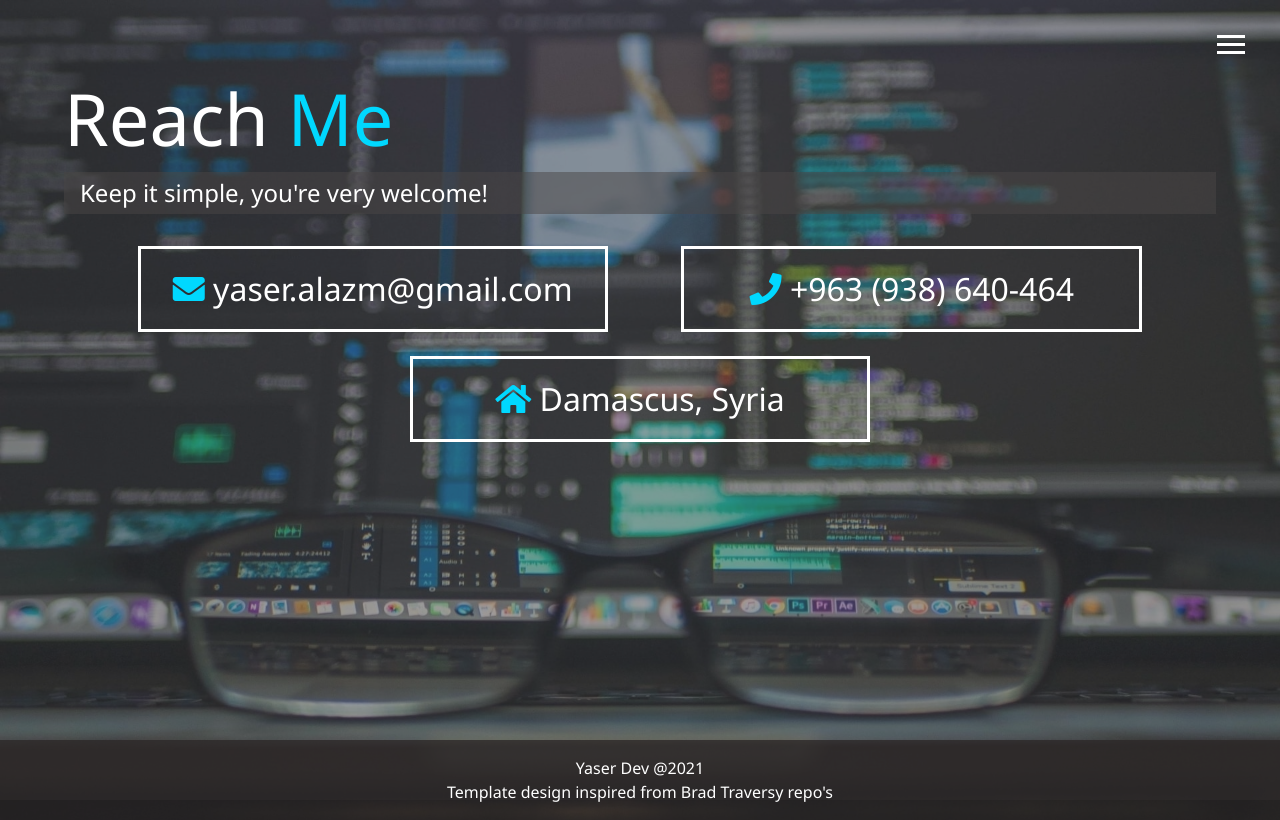
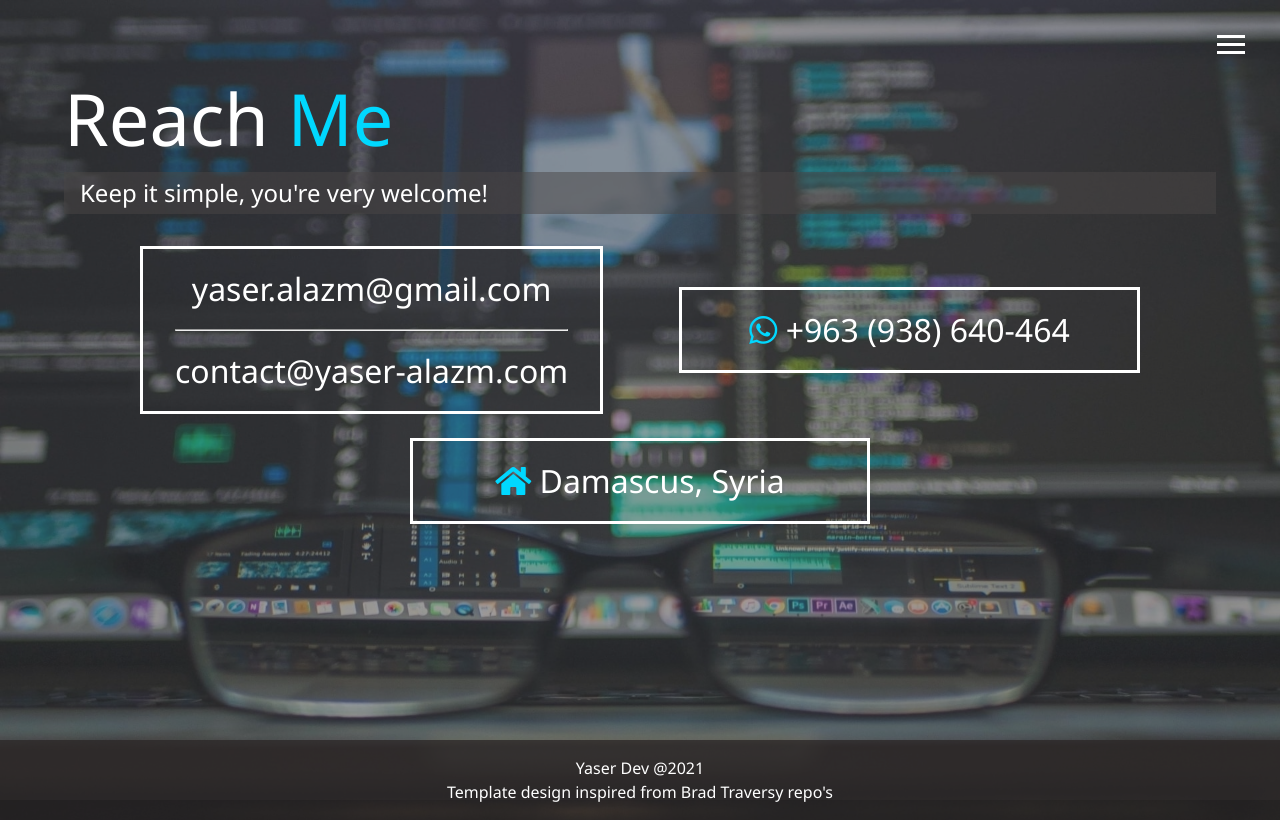
Before and after one commit to yaser-alazm/portfolio-new, a website: page dist/contact.html in a window 1280 px wide. Drawn offline with Linux system fonts and the light colour scheme.

Commit message:
add another personal contact email

```diff
--- a/dist/contact.html
+++ b/dist/contact.html
@@ -49,12 +49,14 @@
       <div class="contact">
         <div class="boxes">
           <div class="box">
-            <span class="text-secondary"> <i class="fas fa-envelope"></i></span>
-            yaser.alazm@gmail.com
+            <!-- <span class="text-secondary"> <i class="fas fa-envelope"></i></span><br> -->
+            <a href="mailto:yaser.alazm@gmail.com">yaser.alazm@gmail.com</a>
+            <hr>
+            <a href="mailto:contact@yaser-alazm.com">contact@yaser-alazm.com</a>
           </div>
           <div class="box">
-            <span class="text-secondary"> <i class="fas fa-phone"></i></span>
-            +963 (938) 640-464
+            <span class="text-secondary"> <i class="fab fa-whatsapp"></i></span>
+            <a href="tel:00963938640464">+963 (938) 640-464</a>
           </div>
           <div class="box">
             <span class="text-secondary"> <i class="fas fa-home"></i></span>
```
